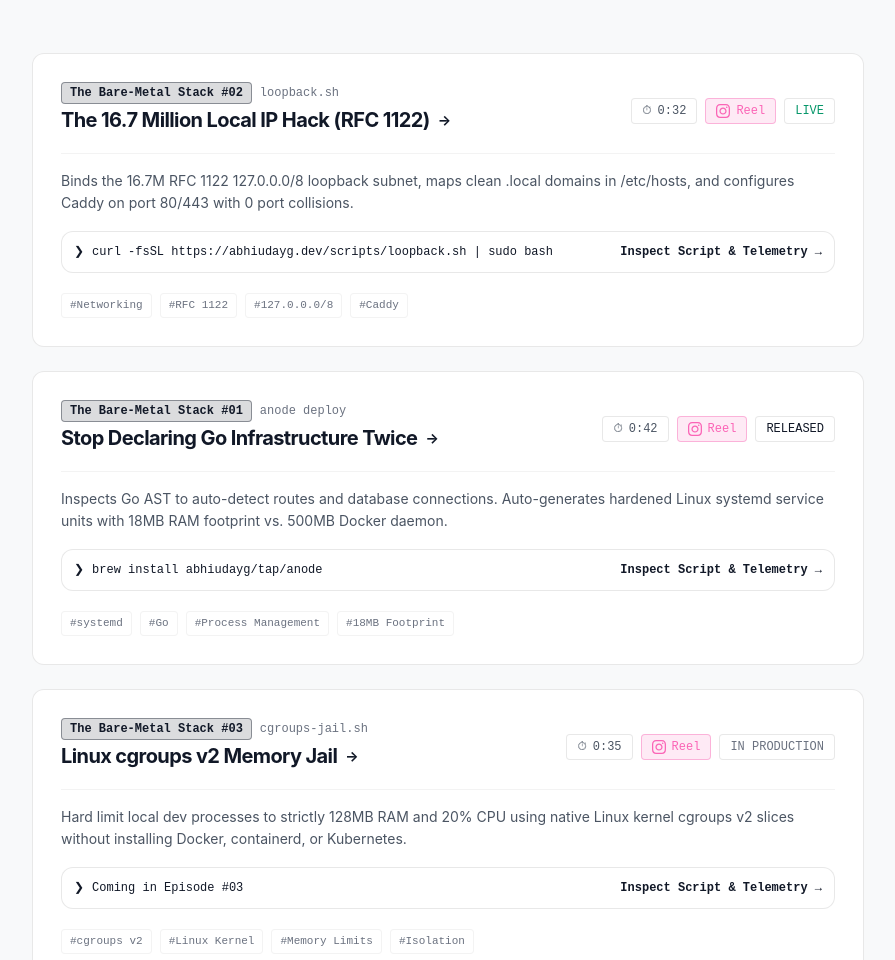
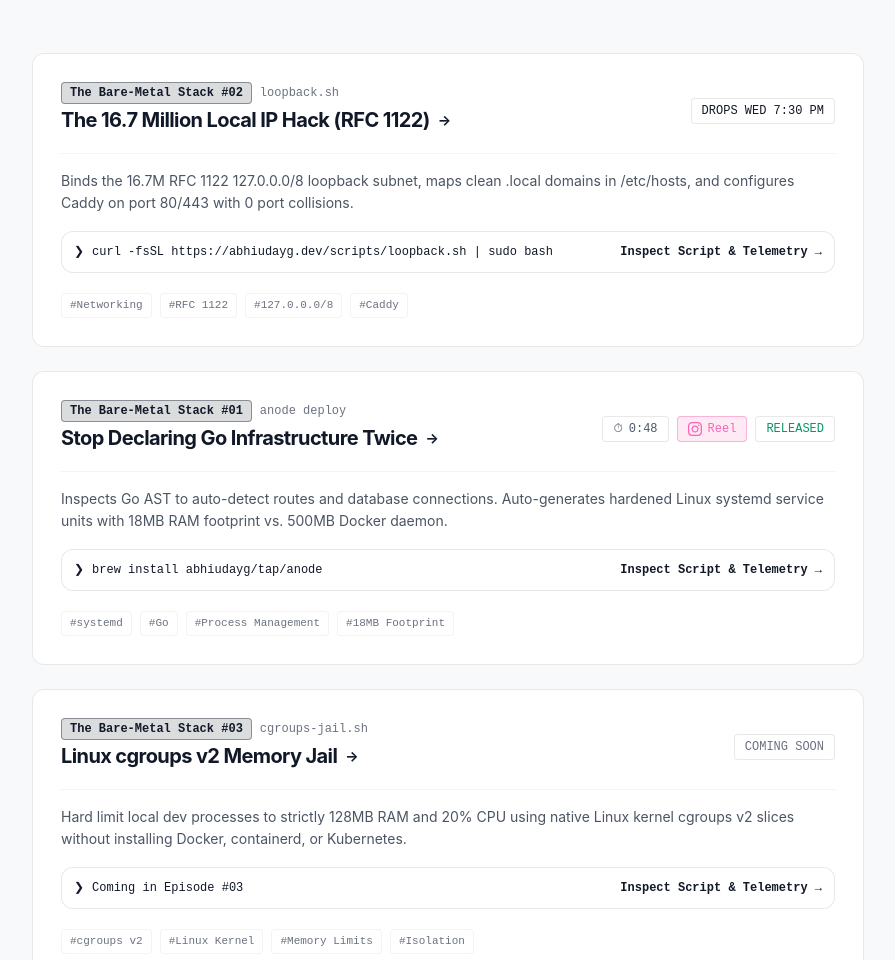
Before and after one commit to abhiudayg/abhiudayg, an Astro site: page /scripts in a window 1280 px wide. Shown: the part 904-1864 px from the top of the page, without its empty margins (192-1087 px from the left). Built offline with nearby package versions, Linux system fonts and the light colour scheme; Astro itself is replaced by a stand-in of ours; some packages are replaced by stand-ins of ours.

Commit message:
fix(reels): update Reel 01 timing to 0:48, set Episode 02 to drops Wed 7:30 PM, hide unreleased video badges

```diff
--- a/src/pages/scripts/bare-metal-stack.astro
+++ b/src/pages/scripts/bare-metal-stack.astro
@@ -23,8 +23,8 @@ const EPISODES = [
 		title: "Stop Declaring Go Infrastructure Twice",
 		tool: "anode deploy",
 		status: "RELEASED",
-		badgeColor: "accent",
-		duration: "0:42",
+		badgeColor: "status-emerald",
+		duration: "0:48",
 		reelUrl: "https://www.instagram.com/p/DfxvAs9TqWg/",
 		summary: "Inspects Go AST directly to auto-detect routes and database connections. Generates systemd units with Caddy reverse proxy on Linux VPS with 18MB RAM footprint vs. 500MB Docker daemon.",
 		quickCmd: "brew install abhiudayg/tap/anode",
@@ -36,10 +36,10 @@ const EPISODES = [
 		episode: "#02",
 		title: "The 16.7 Million Local IP Hack (RFC 1122)",
 		tool: "loopback.sh",
-		status: "LIVE",
-		badgeColor: "status-emerald",
-		duration: "0:32",
-		reelUrl: "https://instagram.com/baremetal.dev",
+		status: "DROPS WED 7:30 PM",
+		badgeColor: "accent",
+		duration: null,
+		reelUrl: null,
 		summary: "Eliminates local port collision hell (:8080, :8081, :8082) by binding 50 local microservices to separate 127.0.0.X loopback IPs, all on standard Port 80 with 0 Docker networking overhead.",
 		quickCmd: "curl -fsSL https://abhiudayg.dev/scripts/loopback.sh | sudo bash",
 		linkUrl: "/scripts/loopback",
@@ -50,10 +50,10 @@ const EPISODES = [
 		episode: "#03",
 		title: "Linux cgroups v2 Memory Jail",
 		tool: "cgroups-jail.sh",
-		status: "IN PRODUCTION",
+		status: "COMING SOON",
 		badgeColor: "text-dim",
-		duration: "0:35",
-		reelUrl: "https://instagram.com/baremetal.dev",
+		duration: null,
+		reelUrl: null,
 		summary: "Hard limits local dev processes to strictly 128MB RAM and 20% CPU using native Linux kernel cgroups v2 slices, without spinning up Docker, containerd, or Kubernetes.",
 		quickCmd: "Coming in Episode #03",
 		linkUrl: "#",
@@ -145,11 +145,13 @@ const EPISODES = [
 
 							<!-- Badges: Status + Duration + Reel Link -->
 							<div class="flex flex-wrap items-center gap-2 shrink-0">
-								<!-- Video Duration Timer -->
-								<span class="font-mono text-xs px-2.5 py-1 rounded bg-surface-card border border-border text-text-muted flex items-center gap-1.5">
-									<span>⏱</span>
-									<span>{ep.duration}</span>
-								</span>
+								<!-- Video Duration Timer (Only if released) -->
+								{ep.duration && (
+									<span class="font-mono text-xs px-2.5 py-1 rounded bg-surface-card border border-border text-text-muted flex items-center gap-1.5">
+										<span>⏱</span>
+										<span>{ep.duration}</span>
+									</span>
+								)}
 
 								<!-- Instagram Reel Link -->
 								{ep.reelUrl && (
--- a/src/pages/scripts/index.astro
+++ b/src/pages/scripts/index.astro
@@ -50,10 +50,10 @@ const SCRIPTS = [
 		scriptName: "loopback.sh",
 		series: "The Bare-Metal Stack",
 		episode: "#02",
-		status: "LIVE",
-		badgeColor: "status-emerald",
-		duration: "0:32",
-		reelUrl: "https://instagram.com/baremetal.dev",
+		status: "DROPS WED 7:30 PM",
+		badgeColor: "accent",
+		duration: null,
+		reelUrl: null,
 		desc: "Binds the 16.7M RFC 1122 127.0.0.0/8 loopback subnet, maps clean .local domains in /etc/hosts, and configures Caddy on port 80/443 with 0 port collisions.",
 		curlCmd: "curl -fsSL https://abhiudayg.dev/scripts/loopback.sh | sudo bash",
 		href: "/scripts/loopback",
@@ -66,8 +66,8 @@ const SCRIPTS = [
 		series: "The Bare-Metal Stack",
 		episode: "#01",
 		status: "RELEASED",
-		badgeColor: "accent",
-		duration: "0:42",
+		badgeColor: "status-emerald",
+		duration: "0:48",
 		reelUrl: "https://www.instagram.com/p/DfxvAs9TqWg/",
 		desc: "Inspects Go AST to auto-detect routes and database connections. Auto-generates hardened Linux systemd service units with 18MB RAM footprint vs. 500MB Docker daemon.",
 		curlCmd: "brew install abhiudayg/tap/anode",
@@ -80,10 +80,10 @@ const SCRIPTS = [
 		scriptName: "cgroups-jail.sh",
 		series: "The Bare-Metal Stack",
 		episode: "#03",
-		status: "IN PRODUCTION",
+		status: "COMING SOON",
 		badgeColor: "text-dim",
-		duration: "0:35",
-		reelUrl: "https://instagram.com/baremetal.dev",
+		duration: null,
+		reelUrl: null,
 		desc: "Hard limit local dev processes to strictly 128MB RAM and 20% CPU using native Linux kernel cgroups v2 slices without installing Docker, containerd, or Kubernetes.",
 		curlCmd: "Coming in Episode #03",
 		href: "/scripts/bare-metal-stack",
@@ -284,11 +284,13 @@ const SCRIPTS = [
 
 							<!-- Badges: Duration Timer + Reel Link + Status -->
 							<div class="flex flex-wrap items-center gap-2 shrink-0">
-								<!-- Duration Timer -->
-								<span class="font-mono text-xs px-2.5 py-1 rounded bg-surface-card border border-border text-text-muted flex items-center gap-1.5">
-									<span>⏱</span>
-									<span>{script.duration}</span>
-								</span>
+								<!-- Duration Timer (Only if released) -->
+								{script.duration && (
+									<span class="font-mono text-xs px-2.5 py-1 rounded bg-surface-card border border-border text-text-muted flex items-center gap-1.5">
+										<span>⏱</span>
+										<span>{script.duration}</span>
+									</span>
+								)}
 
 								<!-- Instagram Reel Link -->
 								{script.reelUrl && (
--- a/src/pages/scripts/loopback.astro
+++ b/src/pages/scripts/loopback.astro
@@ -50,21 +50,10 @@ const RAW_SCRIPT_URL = "https://abhiudayg.dev/scripts/loopback.sh";
 						<span class="text-accent font-semibold">The Bare-Metal Stack #02</span>
 						<span>&bull; RFC 1122 Class A</span>
 					</div>
-					<span class="font-mono text-xs px-2.5 py-1 rounded bg-surface-card border border-border text-text-muted flex items-center gap-1.5">
-						<span>⏱</span>
-						<span>0:32</span>
+					<span class="font-mono text-xs px-2.5 py-1 rounded bg-accent/15 border border-accent/40 text-accent font-semibold flex items-center gap-1.5">
+						<span>⚡️</span>
+						<span>REEL DROPS WEDNESDAY &bull; 7:30 PM IST</span>
 					</span>
-					<a
-						href="https://instagram.com/baremetal.dev"
-						target="_blank"
-						rel="noopener noreferrer"
-						class="font-mono text-xs px-2.5 py-1 rounded bg-pink-500/10 border border-pink-500/30 text-pink-400 hover:bg-pink-500/20 transition-colors flex items-center gap-1.5"
-					>
-						<svg class="w-3.5 h-3.5 fill-current" viewBox="0 0 24 24">
-							<path d="M12 2.163c3.204 0 3.584.012 4.85.07 3.252.148 4.771 1.691 4.919 4.919.058 1.265.069 1.645.069 4.849 0 3.205-.012 3.584-.069 4.849-.149 3.225-1.664 4.771-4.919 4.919-1.266.058-1.644.07-4.85.07-3.204 0-3.584-.012-4.849-.07-3.26-.149-4.771-1.699-4.919-4.92-.058-1.265-.07-1.644-.07-4.849 0-3.204.013-3.583.07-4.849.149-3.227 1.664-4.771 4.919-4.919 1.266-.057 1.645-.069 4.849-.069zm0-2.163c-3.259 0-3.667.014-4.947.072-4.358.2-6.78 2.618-6.98 6.98-.059 1.281-.073 1.689-.073 4.948 0 3.259.014 3.668.072 4.948.2 4.358 2.618 6.78 6.98 6.98 1.281.058 1.689.072 4.948.072 3.259 0 3.668-.014 4.948-.072 4.354-.2 6.782-2.618 6.979-6.98.059-1.28.073-1.689.073-4.948 0-3.259-.014-3.667-.072-4.947-.196-4.354-2.617-6.78-6.979-6.98-1.281-.059-1.69-.073-4.949-.073zm0 5.838c-3.403 0-6.162 2.759-6.162 6.162s2.759 6.163 6.162 6.163 6.162-2.759 6.162-6.163c0-3.403-2.759-6.162-6.162-6.162zm0 10.162c-2.209 0-4-1.79-4-4 0-2.209 1.791-4 4-4s4 1.791 4 4c0 2.21-1.791 4-4 4zm6.406-11.845c-.796 0-1.441.645-1.441 1.44s.645 1.44 1.441 1.44c.795 0 1.439-.645 1.439-1.44s-.644-1.44-1.439-1.44z"/>
-						</svg>
-						<span>Reel</span>
-					</a>
 				</div>
 
 				<h1 class="text-3xl sm:text-5xl font-sans font-bold tracking-[-0.035em] text-text leading-[1.15]">
```
